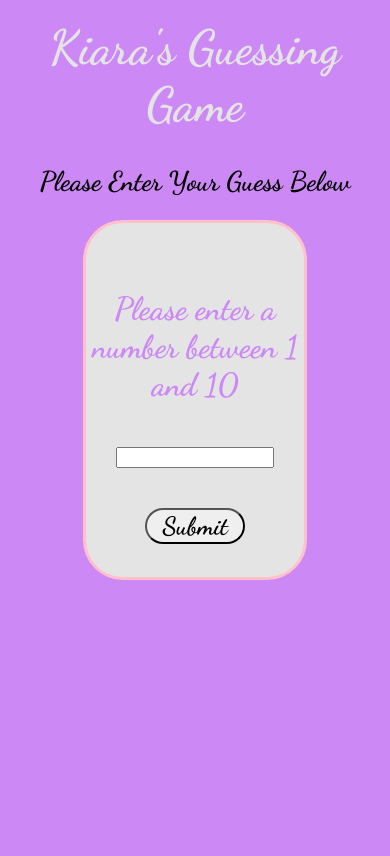
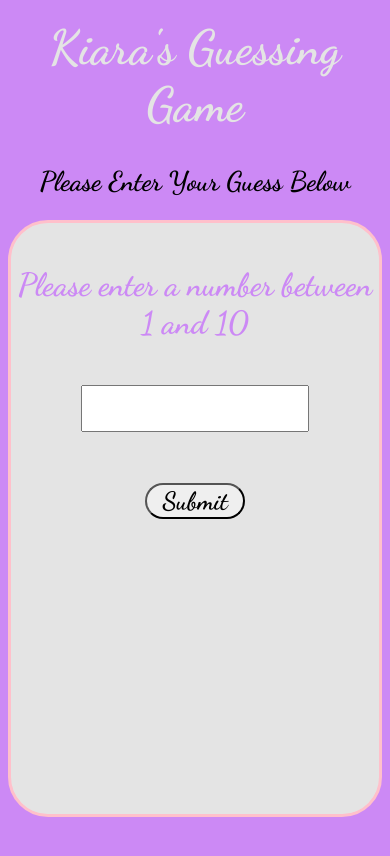
Before and after one commit to richardlee86/KiaraGuessingGame, a plain HTML site: page index.html in a window 390 px wide. Drawn offline with Linux system fonts and the light colour scheme.

Commit message:
Added responsiveness features

```diff
--- a/index.html
+++ b/index.html
@@ -20,9 +20,11 @@
         <form action="">
           <h4>Please enter a number between 1 and 10</h4>
           <input type="text" name="number" id="number" min="1" max="10" required/>
-          <div>
-            <button type="button" id="submit">Submit</button>
-          </div>
+            <div class="button-div">
+              <button type="button" id="submit">Submit</button>
+            </div>
+
+
         </form>
       </section>
     </main>
--- a/style.css
+++ b/style.css
@@ -8,6 +8,7 @@ h2 {
 body{
     background-color: #cc89f5;
 }
+main {height: 100vh;}
 h1{
     font-size: 3rem;
     margin-top: 5%;
@@ -19,22 +20,34 @@ h4{
     font-size: 2rem;
 }
 section{
-    background-color: rgb(228, 228, 228);
-    max-width: 50rem;
-    min-width: 4rem;
-    margin-left: 20%;
-    margin-right: 20%;
+    display: flex;
+    justify-content: center;
+    height: 50%;
+    width: 100%;
     margin-top: 2%;
-    padding-top: 1.5rem;
-    padding-bottom: 2.1rem;
+    color: #cc89f5;
+}
+
+form {
+    width: 30%;
+    height: 70%;
+    margin-top: 0;
+    padding-top: 0;
     border: pink solid;
     border-radius: 40px;
-    color: #cc89f5;
+    background-color: rgb(228, 228, 228);
 
 }
+
+
 input{
    width: 150px;
 }
+
+.button-div {
+    margin-top: 3%;
+}
+
 button{
     margin-top: 40px;
     width: 100px;
@@ -46,3 +59,43 @@ button{
 button:hover {
     cursor: pointer;
 }
+
+@media screen and (max-width:900px) {
+    section{
+        display: flex;
+        justify-content: center;
+        height: 50%;
+        width: 100%;
+        margin-top: 2%;
+        color: #cc89f5;
+    }
+
+    form {
+        width: 100%;
+        height: 70vh;
+        margin-top: 0;
+        padding-top: 0;
+        border: pink solid;
+        border-radius: 40px;
+        background-color: rgb(228, 228, 228);
+    }
+
+    input{
+        width: 60%;
+        height: 7%;
+     }
+
+     .button-div {
+         display: flex;
+         justify-content: center;
+         width: 100%;
+     }
+
+     button{
+        position: relative;
+        width: 100px;
+        font-family: 'Dancing Script', cursive;
+        font-size: 25px;
+        border-radius: 40px;
+    }
+}
```
